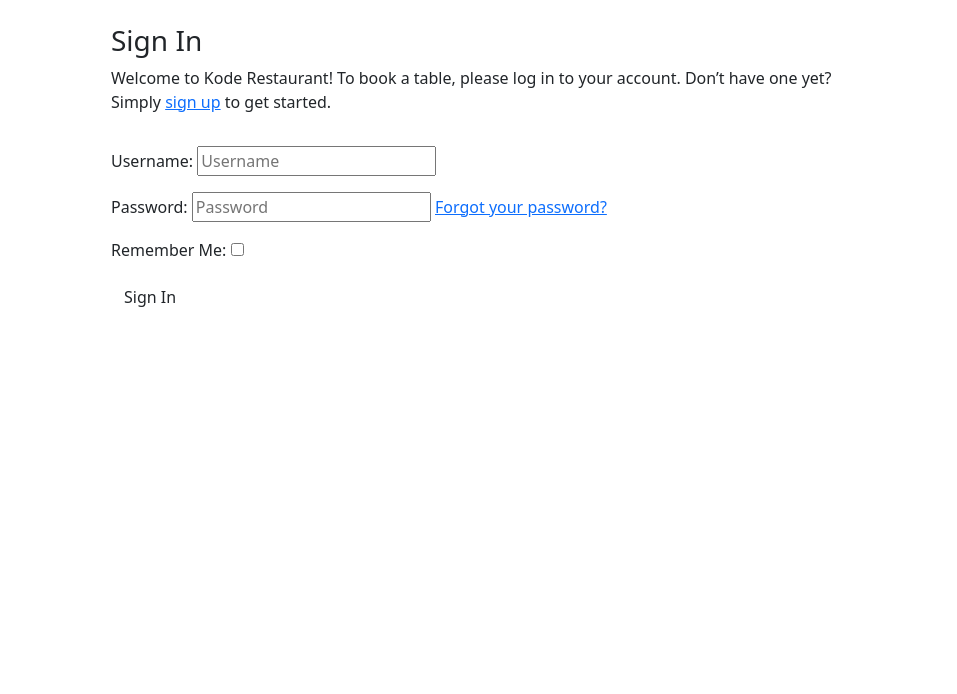
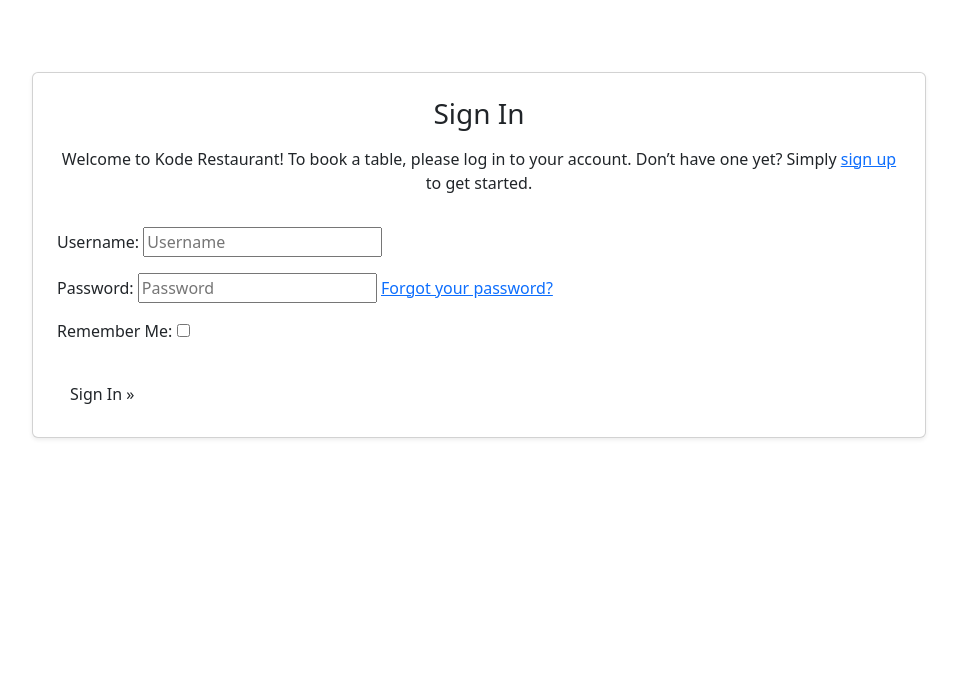
Before and after one commit to dagmara-szproch/kode-restaurant, a Django app: page /accounts/login/ in a window 1280 px wide. Shown: the part 56-750 px from the top of the page, without its empty margins (161-1118 px from the left). Run offline with Django 4.2, Linux system fonts and the light colour scheme; some libraries are stand-ins or nearby versions.

Commit message:
Style login page

```diff
--- a/templates/account/login.html
+++ b/templates/account/login.html
@@ -8,25 +8,23 @@
 {% block content %}
 
 <div class="container">
-    <div class="row">
-        <div class="col-md-8 mt-3 offset-md-2">
-            <h3>{% trans "Sign In" %}</h3>
-
-            <p>{% blocktrans %}Welcome to Kode Restaurant! To book a table, please log in to your account. Don’t have one yet? Simply <a class="link" href="{{ signup_url }}">sign up</a>
+    <div class="row justify-content-center mt-5">
+        <div class="col-12 col-sm-10 col-md8">
+            <div class="card p-4 m-3 shadow-sm rounded">
+                <h3 class="text-center mb-3">{% trans "Sign In" %}</h3>
+                <p class="text text-center">
+                    {% blocktrans %}Welcome to Kode Restaurant! To book a table, please log in to your account. Don’t have one yet? Simply <a class="link" href="{{ signup_url }}">sign up</a>
                     to get started.{% endblocktrans %}</p>
-        </div>
-    </div>
-    <div class="row">
-        <div class="col-md-8 mt-3 offset-md-2">
-            <form class="login" method="POST" action="{% url 'account_login' %}">
+                <form class="login mt-3" method="POST" action="{% url 'account_login' %}">
                     {% csrf_token %}
                     {{ form.as_p }}
                     {% if redirect_field_value %}
                     <input type="hidden" name="{{ redirect_field_name }}" value="{{ redirect_field_value }}" />
                     {% endif %}
-                <button class="btn btn-signup right" type="submit">{% trans "Sign In" %}</button>
+                    <button class="btn btn-signup right mt-3" type="submit">{% trans "Sign In" %} &raquo;</button>
                 </form>
             </div>
         </div>
     </div>
-{% endblock %}
+</div>
+{% endblock %}s
```
Lines whose indentation alone changed are shown as unchanged.
